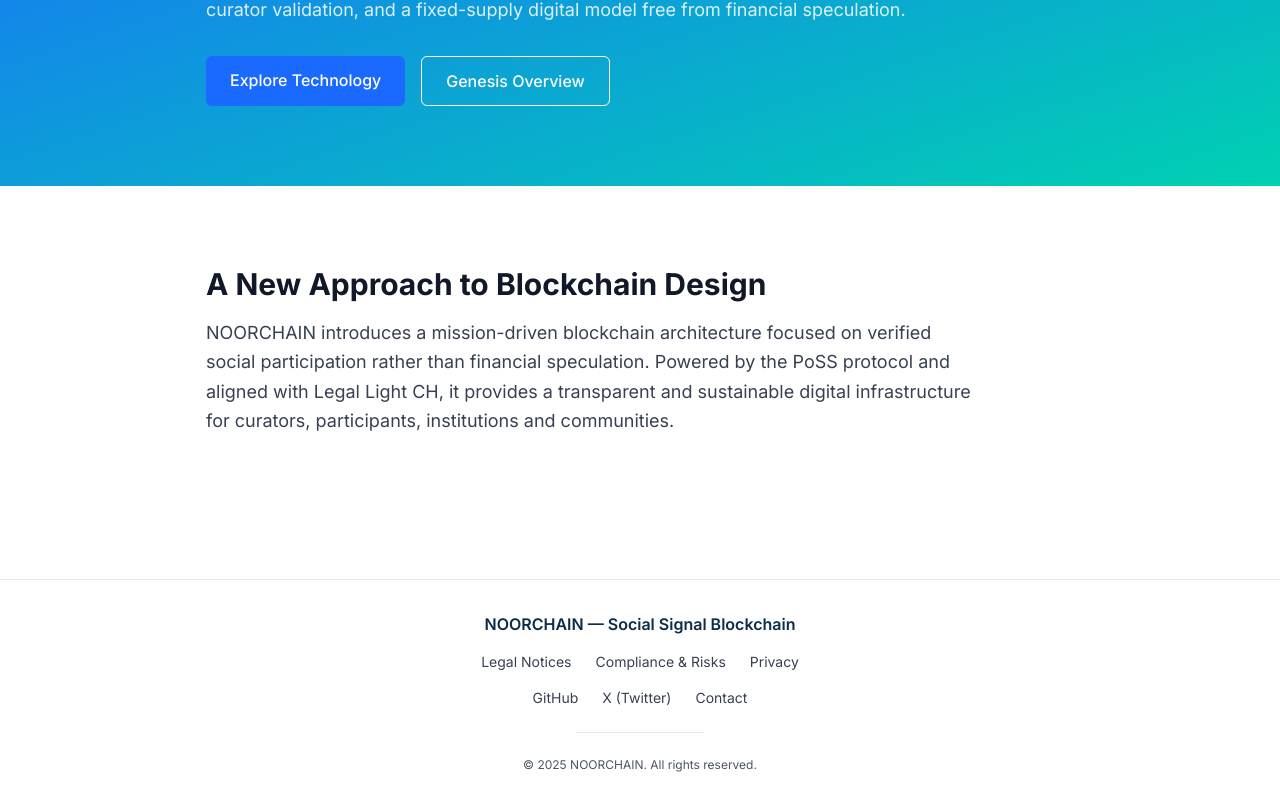
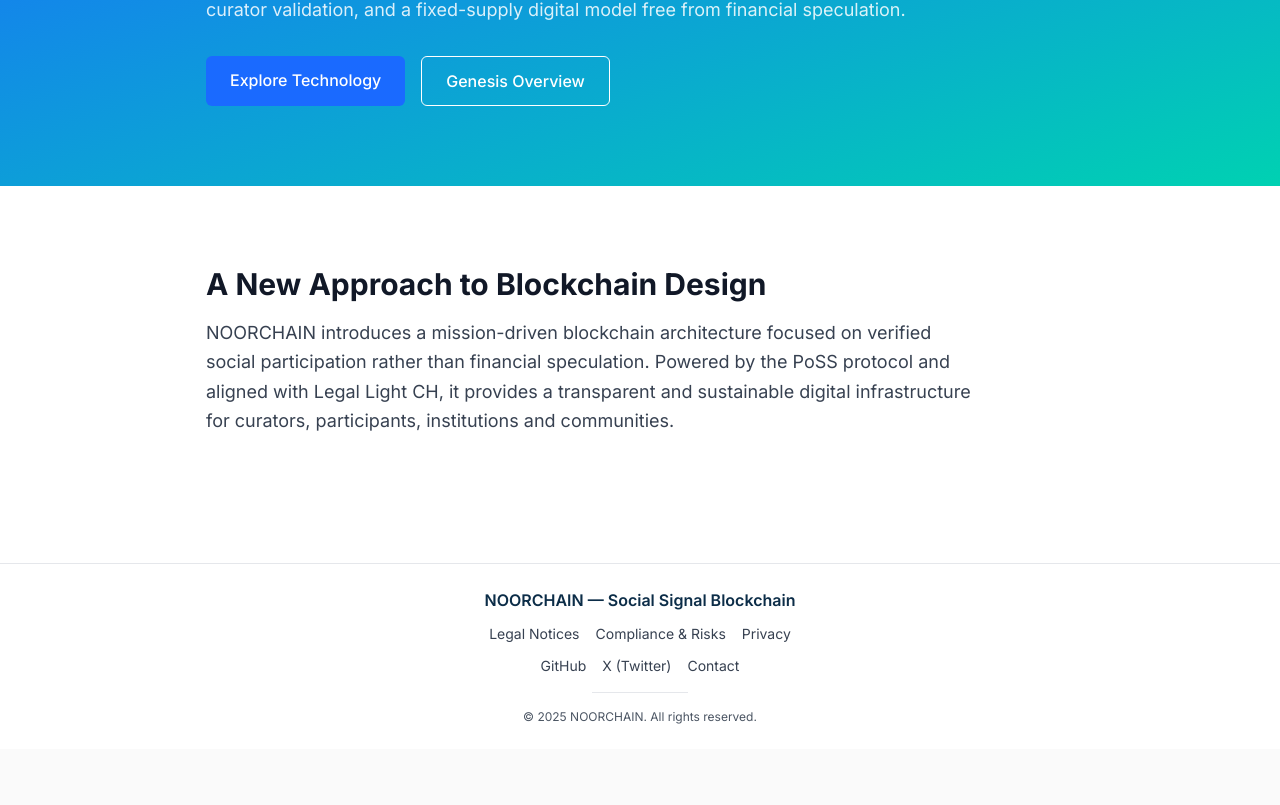
Before and after one commit to noorfinances-eng/noorchain-core, a Next.js app in the folder site/: page / in a window 1280 px wide. Shown: the part 305-1110 px from the top of the page. After the commit the page ends 1054 px from the top, so only its background shows below. Built offline with nearby package versions, Linux system fonts and the light colour scheme.

Commit message:
Update Footer.tsx

```diff
--- a/site/components/Footer.tsx
+++ b/site/components/Footer.tsx
@@ -1,7 +1,7 @@
 export default function Footer() {
   return (
-    <footer className="w-full bg-white border-t border-gray-soft mt-16 py-8 text-sm">
-      <div className="container flex flex-col items-center text-center gap-4">
+    <footer className="w-full bg-white border-t border-gray-soft mt-12 py-6 text-sm">
+      <div className="container flex flex-col items-center text-center gap-3">
 
         {/* TITLE */}
         <div className="text-navy font-semibold text-base">
@@ -9,7 +9,7 @@
         </div>
 
         {/* INTERNAL LINKS */}
-        <div className="flex flex-wrap justify-center gap-6 text-gray-700">
+        <div className="flex flex-wrap justify-center gap-4 text-gray-700">
           <a href="/legal" className="hover:text-primary transition">
             Legal Notices
           </a>
@@ -22,7 +22,7 @@
         </div>
 
         {/* EXTERNAL LINKS */}
-        <div className="flex flex-wrap justify-center gap-6 text-gray-700">
+        <div className="flex flex-wrap justify-center gap-4 text-gray-700">
           <a
             href="https://github.com"
             target="_blank"
@@ -46,7 +46,7 @@
         </div>
 
         {/* LINE */}
-        <div className="h-px w-32 bg-gray-soft my-2" />
+        <div className="h-px w-24 bg-gray-soft my-1" />
 
         {/* COPYRIGHT */}
         <div className="text-gray-600 text-xs">
```
